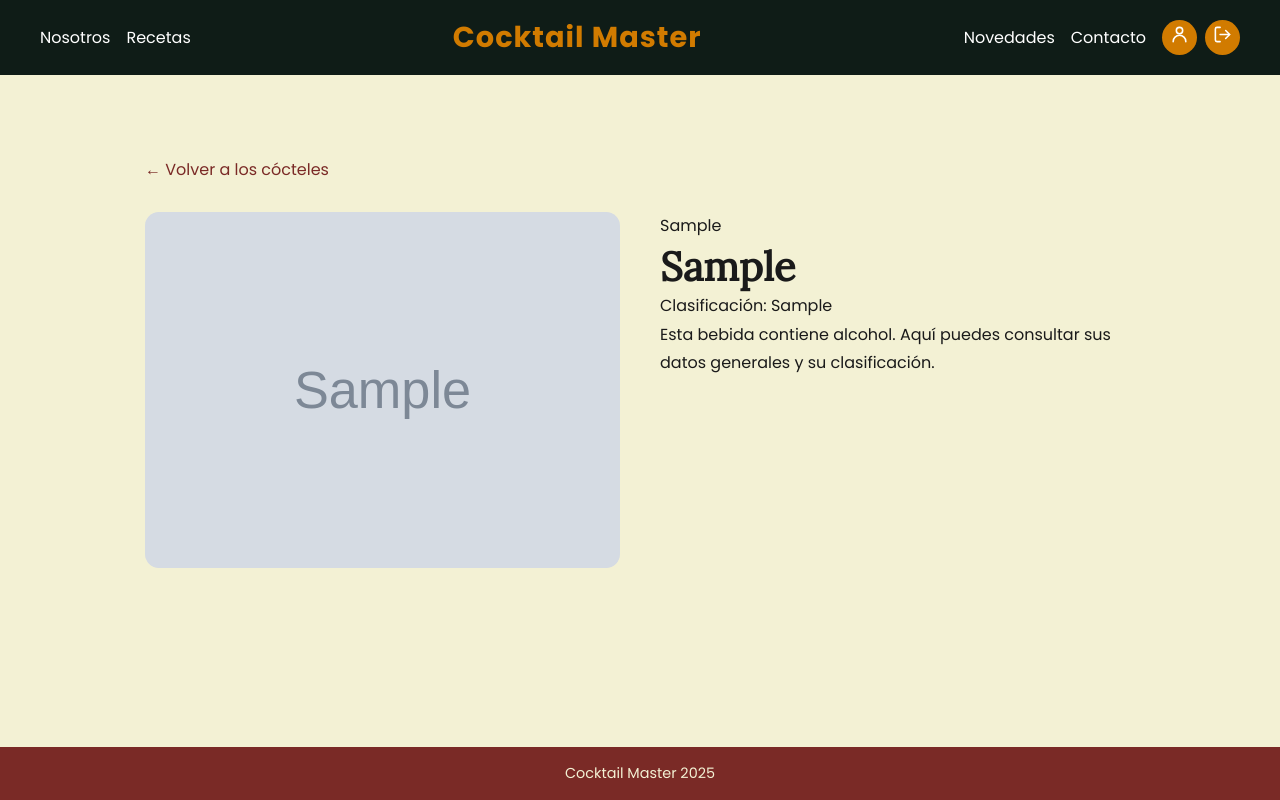
After one commit to rgarzona1/CocktailMaster, a Django app: page /coctel/1/ in a window 1280 px wide. The commit adds this page. Run offline with Django 5.2, Linux system fonts and the light colour scheme; tables that the repository leaves empty hold one stand-in row (values such as "Sample post"); grey boxes marked "Sample" are stand-in pictures; a database or web service that is not in the repository returns one stand-in record (values such as "Sample title"); data that the repository does not hold is empty.

Commit message:
Descripcion de los tragos:
Se creo una ruta para visualizar la descripcion de los tragos por medio de la API usando su ID.

Corregir: No se ven los ingredientes/preparacion de los tragos con alcohol.

```diff
--- a/Drinks/urls.py
+++ b/Drinks/urls.py
@@ -1,6 +1,7 @@
 from django.conf import settings
 from django.contrib import admin
 from django.urls import include, path
+from Drinks import views
 from Drinks.views import home, obtener_cocteles, tragos_por_alcohol
 from django.conf.urls.static import static
 
@@ -8,7 +9,8 @@ urlpatterns = [
     path('admin/', admin.site.urls),
     path('',  home, name='home'),
     path('api/cocktails/', obtener_cocteles, name='obtener_cocktails'),
-    path('tragos/<str:alcohol>/', tragos_por_alcohol, name='tragos_por_alcohol')
+    path('tragos/<str:alcohol>/', tragos_por_alcohol, name='tragos_por_alcohol'),
+    path('coctel/<int:cocktail_id>/', views.detalle_coctel, name='detalle_coctel'),
 ]
 if settings.DEBUG:
     urlpatterns += static(settings.MEDIA_URL, document_root=settings.MEDIA_ROOT)
--- a/Drinks/views.py
+++ b/Drinks/views.py
@@ -1,4 +1,4 @@
-from django.http import JsonResponse
+from django.http import JsonResponse, response
 from django.shortcuts import render
 import requests
 
@@ -134,3 +134,46 @@ def tragos_por_alcohol(request, alcohol):
             "tragos": tragos
         }
     )
+
+def detalle_coctel(request, cocktail_id):
+    url = "https://www.thecocktaildb.com/api/json/v1/1/lookup.php"
+
+    try:
+        response = requests.get(
+            url,
+            params={"i": cocktail_id},
+            timeout=10
+        )
+        response.raise_for_status()
+
+        data=response.json()
+        resultados=data.get("drinks") or []
+
+    except requests.RequestException:
+        resultados = []
+
+
+
+    if not resultados:
+        return render(
+            request,
+            "Drinks/coctel_no_encontrado.html",
+            status=404
+        )
+
+    coctel= resultados[0]
+
+    ingredientes = []
+
+    for numero in range(1, 16):
+        nombre = coctel.get(f"strIngredient{numero}")
+
+        if nombre and nombre.strip():
+            ingredientes.append(nombre.strip())
+
+    return render(
+        request,
+        "Drinks/detalle_coctel.html",
+        {"coctel": coctel,
+         "ingredientes": ingredientes}
+    )
--- a/static/styles/general.css
+++ b/static/styles/general.css
@@ -1186,3 +1186,70 @@ textarea {
 #sin-resultados-busqueda[hidden] {
     display: none;
 }
+
+.trago-card-link {
+    display: block;
+    color: inherit;
+    text-decoration: none;
+}
+
+.trago-card-link:focus-visible {
+    outline: 3px solid #afad7d;
+    outline-offset: 4px;
+    border-radius: 12px;
+}
+
+.detalle-coctel {
+    width: 90%;
+    max-width: 1100px;
+    margin: 0 auto;
+    padding: 50px 0 80px;
+}
+
+.volver {
+    display: inline-block;
+    margin-bottom: 30px;
+    color: #7a2a26;
+    text-decoration: none;
+    font-family: 'Poppins', sans-serif;
+}
+
+.detalle-coctel-contenido {
+    display: grid;
+    grid-template-columns: 1fr 1fr;
+    gap: 40px;
+    align-items: start;
+}
+
+.detalle-coctel-imagen img {
+    display: block;
+    width: 100%;
+    border-radius: 14px;
+}
+
+.detalle-coctel-info h1 {
+    font-family: 'Lora', serif;
+    font-size: 2.5rem;
+    margin-top: 0;
+}
+
+.detalle-coctel-info h2 {
+    font-family: 'Lora', serif;
+    margin-top: 30px;
+}
+
+.detalle-coctel-info p,
+.detalle-coctel-info li {
+    font-family: 'Poppins', sans-serif;
+    line-height: 1.8;
+}
+
+@media (max-width: 750px) {
+    .detalle-coctel-contenido {
+        grid-template-columns: 1fr;
+    }
+
+    .detalle-coctel-info h1 {
+        font-size: 2rem;
+    }
+}
--- /dev/null
+++ b/templates/Drinks/detalle_coctel.html
@@ -0,0 +1,53 @@
+{% extends "general.html" %}
+{% load static %}
+
+{% block content %}
+<section class="detalle-coctel">
+
+<a href="javascript:history.back()" class="volver">
+    ← Volver a los cócteles
+</a>
+
+    <div class="detalle-coctel-contenido">
+
+        <div class="detalle-coctel-imagen">
+            <img
+                src="{{ coctel.strDrinkThumb }}"
+                alt="{{ coctel.strDrink }}"
+            >
+        </div>
+
+        <div class="detalle-coctel-info">
+            <p class="detalle-subtitulo">
+                {{ coctel.strCategory }}
+            </p>
+
+            <h1>{{ coctel.strDrink }}</h1>
+
+            <p>
+                Clasificación:
+                {{ coctel.strAlcoholic }}
+            </p>
+
+            {% if coctel.strAlcoholic == "Non alcoholic" %}
+                <h2>Ingredientes</h2>
+
+                <ul>
+                    {% for ingrediente in ingredientes %}
+                        <li>{{ ingrediente }}</li>
+                    {% endfor %}
+                </ul>
+
+                <h2>Preparación</h2>
+                <p>{{ coctel.strInstructions }}</p>
+            {% else %}
+                <p>
+                    Esta bebida contiene alcohol. Aquí puedes
+                    consultar sus datos generales y su clasificación.
+                </p>
+            {% endif %}
+
+        </div>
+    </div>
+</section>
+{% endblock %}
--- a/templates/Drinks/tragos_por_alcohol.html
+++ b/templates/Drinks/tragos_por_alcohol.html
@@ -26,6 +26,9 @@
     <div class="tragos-grid">
 
         {% for trago in tragos %}
+           <a
+                href="{% url 'detalle_coctel' trago.idDrink %}"
+                class="trago-card-link">
 
                 <article class="trago-card">
 
@@ -48,6 +51,7 @@
                     </div>
 
                 </article>
+           </a>
 
         {% empty %}
 
```
Lines whose indentation alone changed are shown as unchanged.
